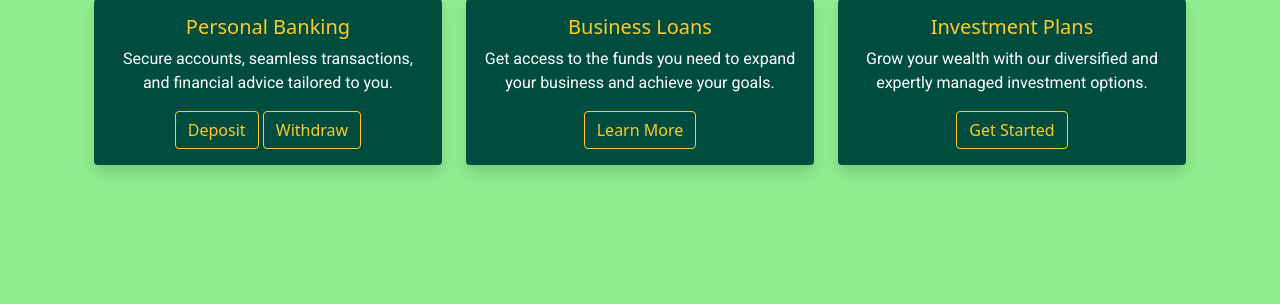
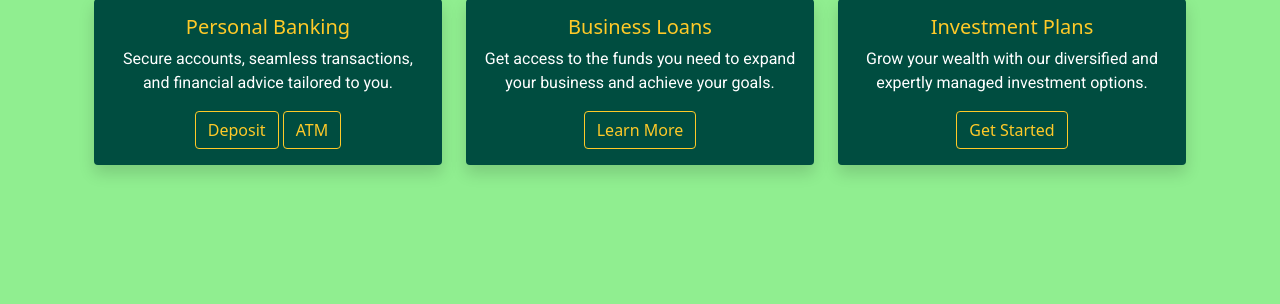
Before and after one commit to megg003/bank-management-system-sql, a Flask app: page / in a window 1280 px wide. Shown: the part 1189-1493 px from the top of the page. Run offline with Flask 3, Linux system fonts and the light colour scheme.

Commit message:
atm page added

```diff
--- a/DBMSProject/templates/homepage.html
+++ b/DBMSProject/templates/homepage.html
@@ -48,7 +48,7 @@
                     <h5 class="card-title" style="color: #ffca28;">Personal Banking</h5>
                     <p class="card-text">Secure accounts, seamless transactions, and financial advice tailored to you.</p>
                     <a href="{{ url_for('deposit') }}" class="btn btn-outline-light" style="border-color: #ffca28; color: #ffca28;">Deposit</a>
-                    <a href="{{ url_for('withdraw') }}" class="btn btn-outline-light" style="border-color: #ffca28; color: #ffca28;">Withdraw</a>
+                    <a href="{{ url_for('atm') }}" class="btn btn-outline-light" style="border-color: #ffca28; color: #ffca28;">ATM</a>
                 </div>
             </div>
         </div>
```
